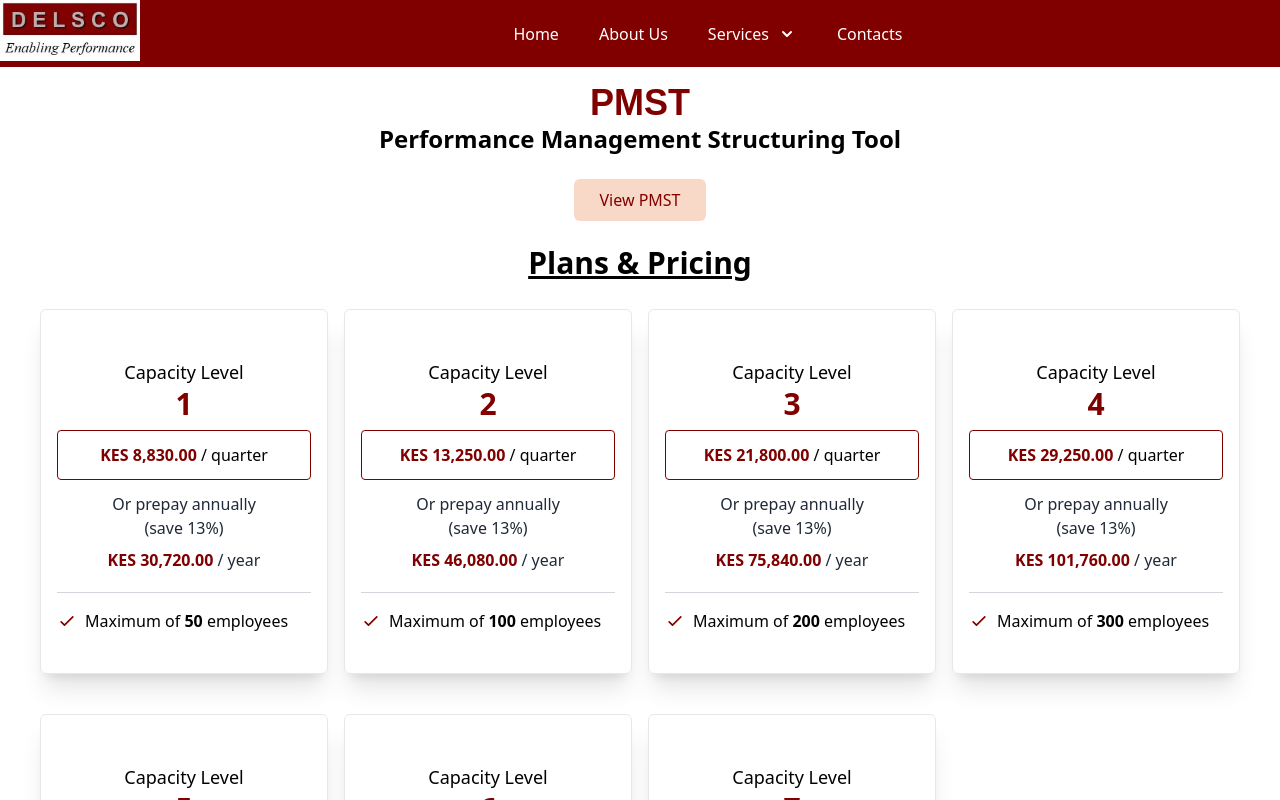
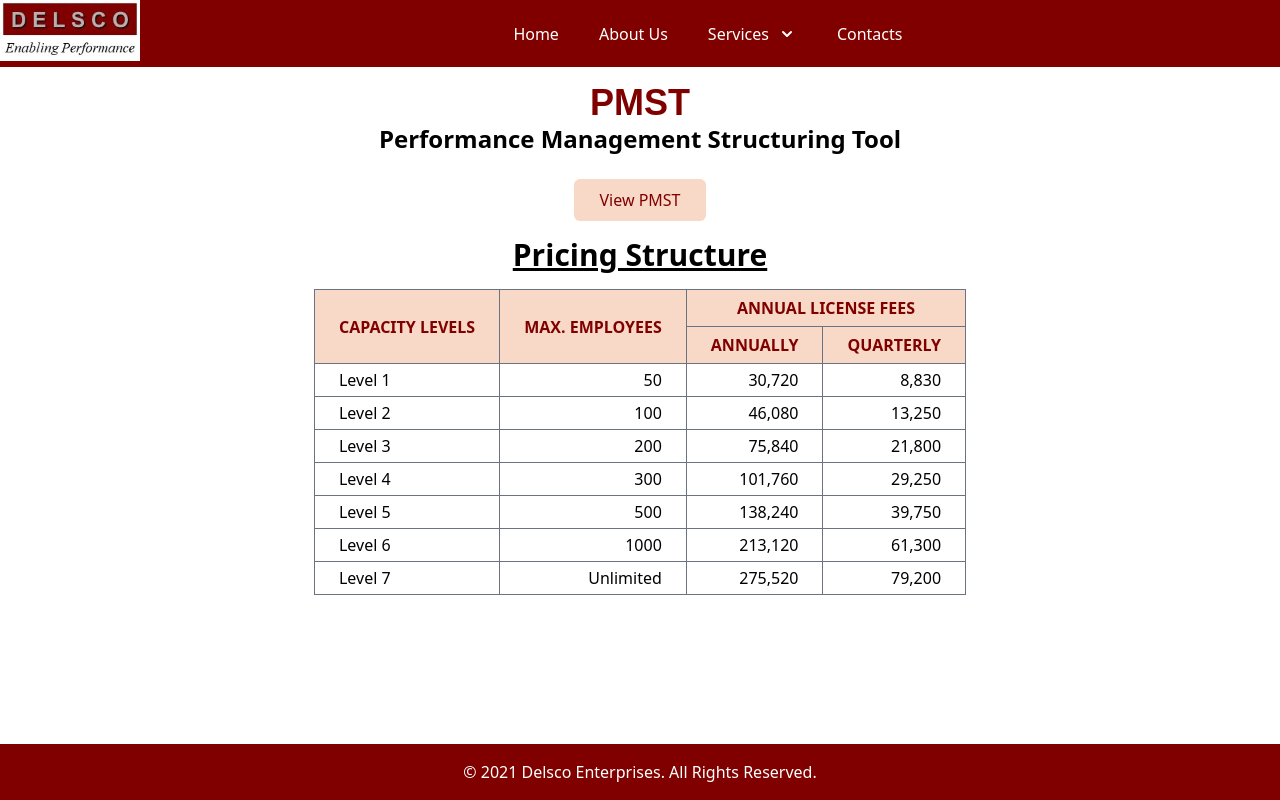
Before and after one commit to adagala/delsco, a Next.js app: page /pmst in a window 1280 px wide. Shown: the top 800 px of the page. Built offline with nearby package versions, Linux system fonts and the light colour scheme.

Commit message:
update: convert pricing display grid to table

```diff
--- a/pages/pmst.tsx
+++ b/pages/pmst.tsx
@@ -1,4 +1,3 @@
-import { CheckIcon } from '@heroicons/react/outline';
 import { NextPage } from 'next'
 import Layout from '../components/layout'
 
@@ -107,16 +106,9 @@
     }
 ]
 
-const currencyFormatter = new Intl.NumberFormat('en-US', {
-    style: 'currency',
-    currency: 'KES'
-});
-
-const percentageSavings = (pricing: IPricing) => {
-    const quarterlyTotal = pricing.quarterly * 4;
-    const saving = quarterlyTotal - pricing.yearly;
-    const percentageSaving = (saving / quarterlyTotal) * 100;
-    return `${Math.round(percentageSaving)}%`;
+const priceFormatter = (price: number) => {
+    const formattedPrice = Math.round(price * 100) / 100
+    return formattedPrice.toLocaleString('en-US', { maximumFractionDigits: 2 })
 }
 
 const PMST: NextPage = () => {
@@ -140,52 +132,43 @@
                             View PMST
                         </a>
                     </div>
-                    <div className="mt-6 text-2xl xl:text-3xl font-semibold underline underline-offset-2 cursor-pointer">
-                        Plans & Pricing
+                    <div className="mt-4 text-2xl xl:text-3xl font-semibold underline underline-offset-2 cursor-pointer">
+                        Pricing Structure
                     </div>
                 </section>
-                <section className='grid grid-cols-1 gap-2 mx-10 md:grid-cols-3 md:gap-3 md:mx-10 lg:grid-cols-4 lg:gap-4 lg:mx-10 mt-4'>
+                <section className='md:flex md:justify-center mt-4 overflow-x-auto'>
+                    <table className='mx-2 md:mx-0'>
+                        <thead className='uppercase text-center text-delsco-500 bg-delsco-100'>
+                            <tr className=''>
+                                <th className='px-6 py-1.5 border border-gray-500' rowSpan={2}>Capacity Levels</th>
+                                <th className='px-6 py-1.5 border border-gray-500' rowSpan={2}>Max. Employees</th>
+                                <th className='px-6 py-1.5 border border-gray-500' colSpan={2}>Annual License Fees</th>
+                            </tr>
+                            <tr className=''>
+                                <th className='px-6 py-1.5 border border-gray-500'>Annually</th>
+                                <th className='px-6 py-1.5 border border-gray-500'>Quarterly</th>
+                            </tr>
+                        </thead>
+                        <tbody>
                             {CapacityLevels.map((capacity) => (
-                        <div key={capacity.level} className='shadow-xl border rounded-md px-4 text-center py-10 my-3 cursor-pointer transition ease-linear delay-75 hover:-translate-y-1 hover:scale-105 duration-100 hover:border-delsco-500'>
-                            <div className='pt-2 text-lg'>
-                                Capacity Level
-                            </div>
-                            <div className='pb-2 text-3xl font-bold text-delsco-500'>
-                                {capacity.level}
-                            </div>
-                            <div className='py-3 border border-delsco-500 rounded'>
-                                <span className='text-delsco-500 text-md font-semibold'>
-                                    {currencyFormatter.format(capacity.price.quarterly)}
-                                </span> / quarter
-                            </div>
-                            <div className='py-2 text-gray-800'>
-                                <div className='pt-1'>
-                                    Or prepay annually
-                                </div>
-                                <div className='pb-1'>
-                                    (save {percentageSavings(capacity.price)})
-                                </div>
-                                <div className='py-1'>
-                                    <span className='text-delsco-500 text-md font-semibold'>
-                                        {currencyFormatter.format(capacity.price.yearly)}
-                                    </span> / year
-                                </div>
-                            </div>
-                            <div className='mt-2 pt-4 border-t border-t-gray-300 flex items-center'>
-                                <CheckIcon className="flex-shrink-0 mr-2 h-5 w-5 text-delsco-500" aria-hidden="true" />
+                                <tr key={capacity.level} className='hover:bg-gray-100 cursor-pointer'>
+                                    <td className='px-6 py-1 border border-gray-500'>Level {capacity.level}</td>
+                                    <td className='text-right px-6 py-1 border border-gray-500'>
                                         {
                                             capacity.level < 7 ?
-                                        <span>
-                                            Maximum of <span className='font-bold'> {capacity.employeesLimit} </span> employees
-                                        </span>
+                                                capacity.employeesLimit
                                                 :
                                                 <span>
-                                            Unlimited employees
+                                                    Unlimited
                                                 </span>
                                         }
-                            </div>
-                        </div>
+                                    </td>
+                                    <td className='text-right px-6 py-1 border border-gray-500'>{priceFormatter(capacity.price.yearly)}</td>
+                                    <td className='text-right px-6 py-1 border border-gray-500'>{priceFormatter(capacity.price.quarterly)}</td>
+                                </tr>
                             ))}
+                        </tbody>
+                    </table>
                 </section>
             </main >
         </Layout >
```
Lines whose indentation alone changed are shown as unchanged.
